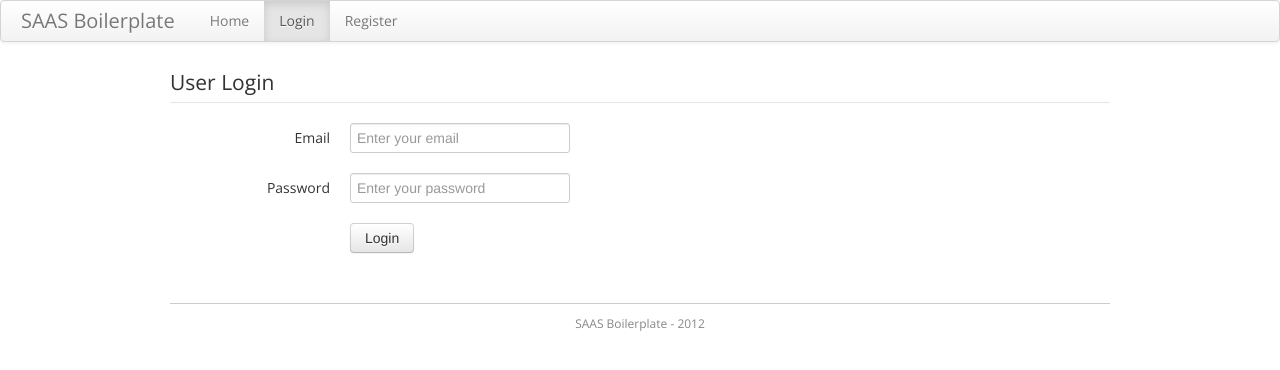
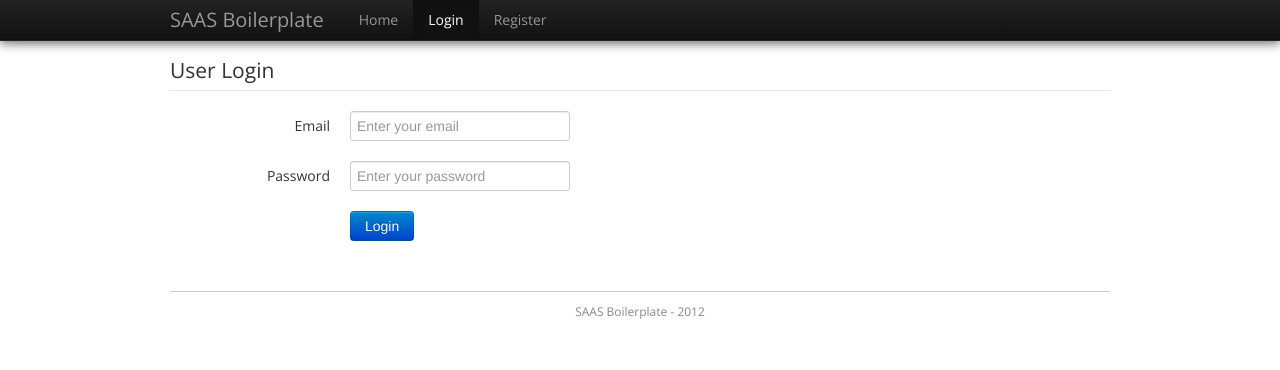
Before and after one commit to rkchaux/codeigniter-saas-boilerplate, a CodeIgniter app: page /index.php/user/login in a window 1280 px wide. Shown: the top 370 px of the page. Run offline with CodeIgniter, Linux system fonts and the light colour scheme.

Commit message:
added inverse fixed navbar with boxshadow make login button a primary

```diff
--- a/application/views/common/private_navbar.php
+++ b/application/views/common/private_navbar.php
@@ -7,7 +7,8 @@
 		array("caption" => "Logout", "href" => "user/doLogout")
 	);
 ?>
-<div class="navbar">
+<div style='height: 50px'></div>
+<div class="navbar navbar-inverse navbar-fixed-top navbar-shadow">
 	<div class="navbar-inner">
 	<div class='container'>
 		<a class="brand" href="#">SAAS Boilerplate</a>
--- a/application/views/common/public_navbar.php
+++ b/application/views/common/public_navbar.php
@@ -5,8 +5,9 @@
 		array("caption" => "Register", "href" => "user/register")
 	);
 ?>
-<div class="navbar">
-	<div class="navbar-inner">
+<div style='height: 50px'></div>
+<div class="navbar navbar-inverse navbar-fixed-top navbar-shadow">
+	<div class="navbar-inner navbar-inverse">
 	<div class='container'>
 		<a class="brand" href="#">SAAS Boilerplate</a>
 		<ul class="nav">
--- a/application/views/user/login.php
+++ b/application/views/user/login.php
@@ -29,7 +29,7 @@
 		</div>
 		<div class="control-group">
 			<div class="controls">
-				<button type="submit" class="btn">Login</button>
+				<button type="submit" class="btn btn-primary">Login</button>
 			</div>
 		</div>
 	</form>
--- a/css/style.css
+++ b/css/style.css
@@ -1,6 +1,10 @@
 @import url(http://fonts.googleapis.com/css?family=Open+Sans);
 body {
 	font-family: 'Open Sans';
+}
+
+.navbar-shadow {
+	box-shadow: 0px 2px 10px rgba(50, 50, 50, 0.7);
 }
 
 #footer {
```
